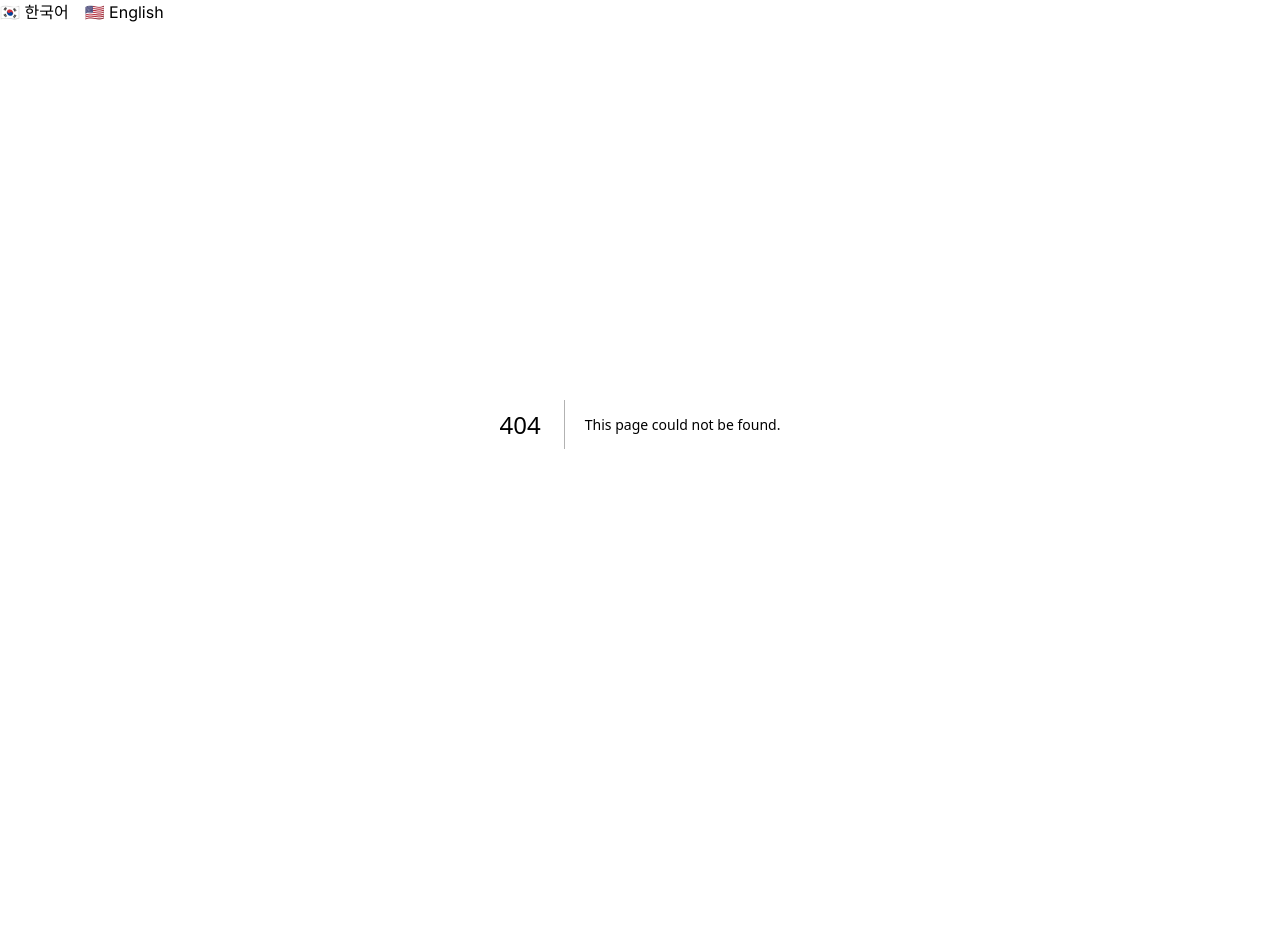
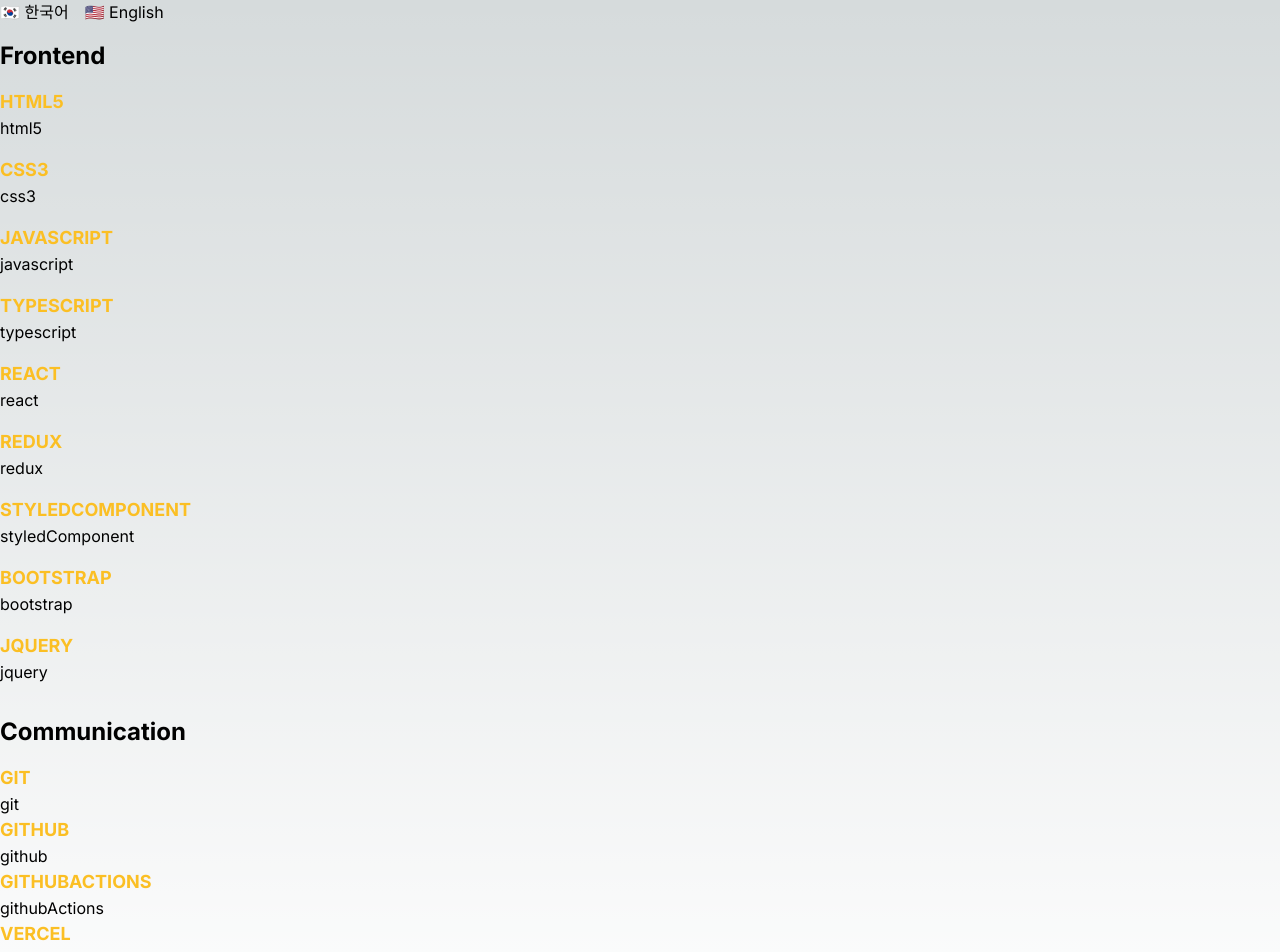
Before and after one commit to Earlssu/sms-portfolio-next, a Next.js app: page /skills in a window 1280 px wide. Before the commit this address had no page. Shown: the top 952 px of the page. Before the commit the page ends 824 px from the top, so only its background shows below. Built offline with nearby package versions, Linux system fonts and the light colour scheme.

Commit message:
feat: skills 페이지 기본 뼈대 구성

```diff
--- /dev/null
+++ b/src/app/skills/page.tsx
@@ -0,0 +1,31 @@
+import SkillDescription from "@/app/skills/SkillDescription";
+
+const Skills = () => {
+  return (
+    <div className={"flex flex-col gap-8"}>
+      <div className={"flex flex-1 flex-col gap-4"}>
+        <h2 className={"text-2xl font-bold mt-4"}>Frontend</h2>
+        <SkillDescription skill={"html5"} />
+        <SkillDescription skill={"css3"} />
+        <SkillDescription skill={"javascript"} />
+        <SkillDescription skill={"typescript"} />
+        <SkillDescription skill={"react"} />
+        <SkillDescription skill={"redux"} />
+        <SkillDescription skill={"styledComponent"} />
+        <SkillDescription skill={"bootstrap"} />
+        <SkillDescription skill={"jquery"} />
+      </div>
+      <div>
+        <h2 className={"text-2xl font-bold mb-4"}>Communication</h2>
+        <SkillDescription skill={"git"} />
+        <SkillDescription skill={"github"} />
+        <SkillDescription skill={"githubActions"} />
+        <SkillDescription skill={"vercel"} />
+        <SkillDescription skill={"figma"} />
+        <SkillDescription skill={"jira"} />
+      </div>
+    </div>
+  );
+};
+
+export default Skills;
```
